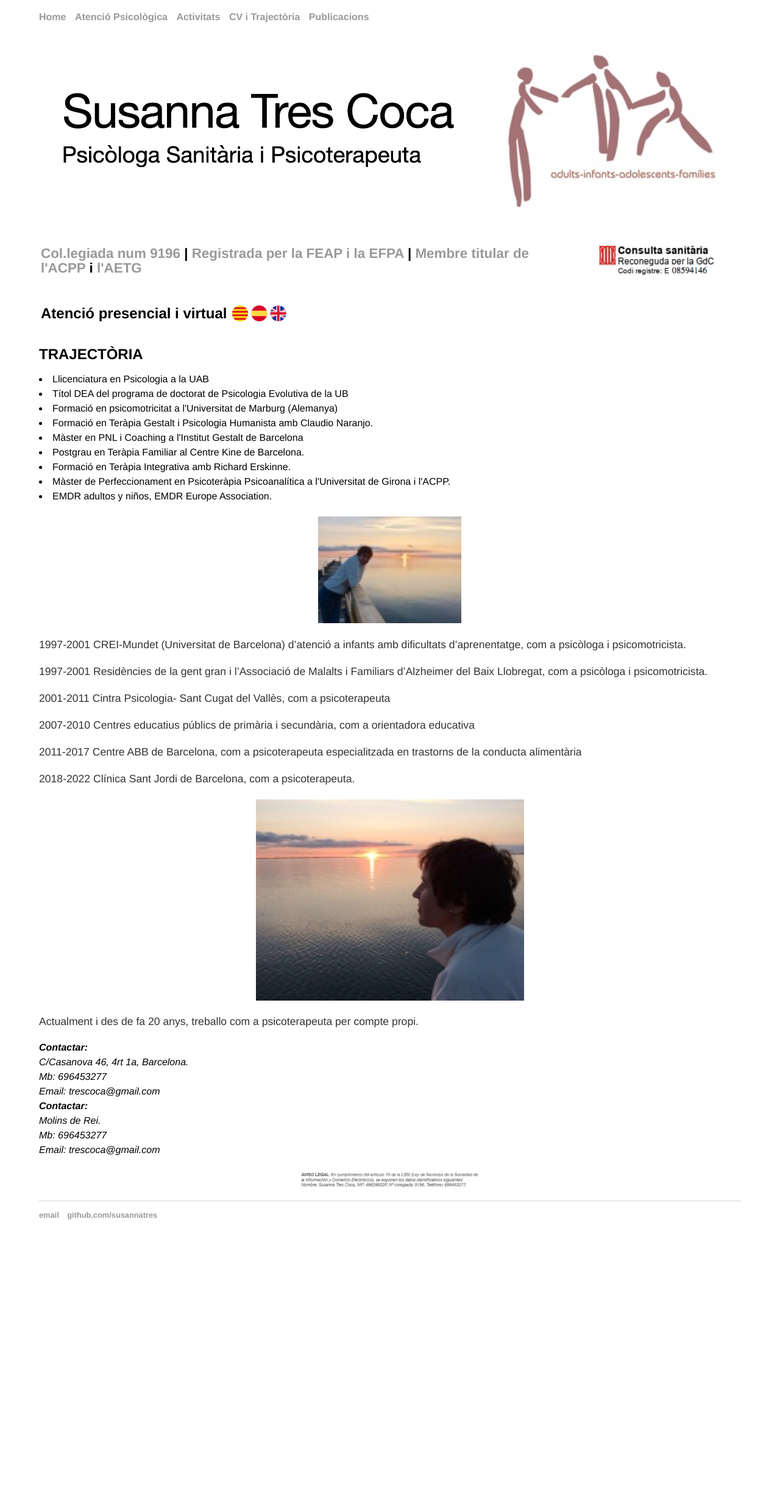
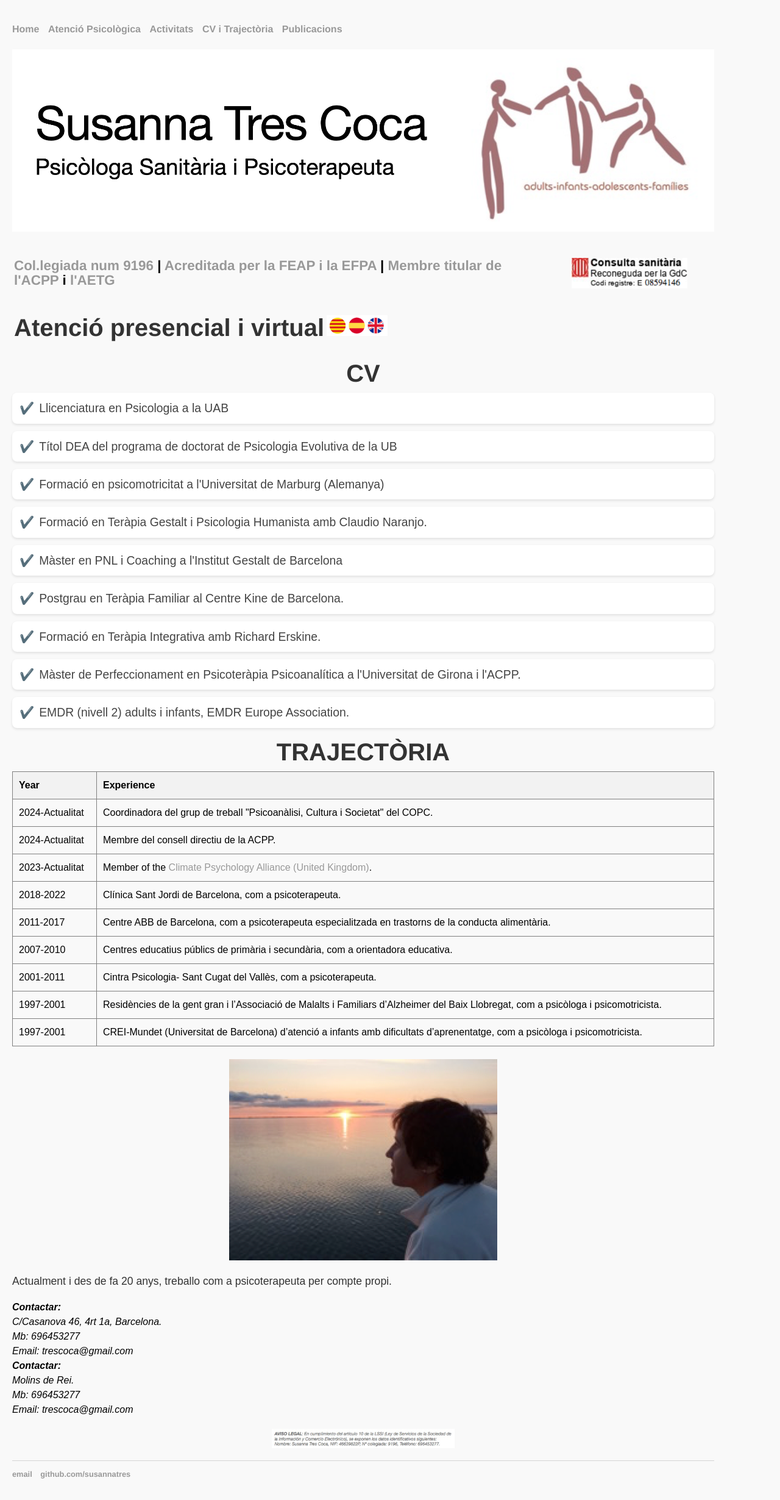
Before and after one commit to susannatres/susannatres.github.io, a Jekyll site: the page built from cv/index.html, in a window 1280 px wide. Shown: the whole page at 61% size. Built offline with Jekyll 4.4.1, drawn with Linux system fonts in a browser that asks for light colours; before the commit the page ends 2015 px from its top, so only the background shows below that.

Commit message:
update cv

```diff
--- a/atencio/index.html
+++ b/atencio/index.html
@@ -22,7 +22,7 @@ img {
     <td>
         <h2>
             <a href="https://www.copc.cat/contacte/susana-tres-coca-41270">Col.legiada num 9196</a> |
-            <a href="https://www.feap.es/psicoterapeutas/2145"> Registrada per la FEAP i la EFPA</a> |
+            <a href="https://www.feap.es/psicoterapeutas/2145"> Acreditada per la FEAP i la EFPA</a> |
             <a href="https://www.psicoterapeuta.org">Membre titular de l'ACPP</a> i <a href="https://aetg.es">l'AETG</a>
         </h2>
     </td>
--- a/cv/index.html
+++ b/cv/index.html
@@ -11,6 +11,39 @@ img {
     margin: 1.2em auto;
     max-width: 100%;
 }
+body {
+    font-family: Arial, sans-serif;
+    margin: 0;
+    padding: 20px;
+    background-color: #f9f9f9;
+}
+h1 {
+    text-align: center;
+    font-size: 2.5em;
+    color: #333;
+    margin-bottom: 20px;
+}
+.cv-list {
+    list-style-type: none;
+    padding: 0;
+    margin: 0;
+}
+.cv-list li {
+    background-color: #fff;
+    margin-bottom: 12px;
+    padding: 12px;
+    border-radius: 8px;
+    box-shadow: 0 2px 4px rgba(0, 0, 0, 0.1);
+    font-size: 1.1em;
+    color: #444;
+}
+.cv-list li::before {
+    content: "✔️";
+    margin-right: 8px;
+    color: #4CAF50;
+}
+
+
 </style>
 
 <div class="main">
@@ -23,7 +56,7 @@ img {
     <td>
         <h2>
             <a href="https://www.copc.cat/contacte/susana-tres-coca-41270">Col.legiada num 9196</a> |
-            <a href="https://www.feap.es/psicoterapeutas/2145"> Registrada per la FEAP i la EFPA</a> |
+            <a href="https://www.feap.es/psicoterapeutas/2145"> Acreditada per la FEAP i la EFPA</a> |
             <a href="https://www.psicoterapeuta.org">Membre titular de l'ACPP</a> i <a href="https://aetg.es">l'AETG</a>
         </h2>
     </td>
@@ -51,44 +84,70 @@ img {
 
 <!--  END CAPCALERA  -->
 
+<h1>CV</h1>
 
-<h1>TRAJECT&Ograve;RIA</h1>
+<ul class="cv-list">
+    <li>Llicenciatura en Psicologia a la UAB</li>
+    <li>Títol DEA del programa de doctorat de Psicologia Evolutiva de la UB</li>
+    <li>Formació en psicomotricitat a l'Universitat de Marburg (Alemanya)</li>
+    <li>Formació en Teràpia Gestalt i Psicologia Humanista amb Claudio Naranjo.</li>
+    <li>Màster en PNL i Coaching a l'Institut Gestalt de Barcelona</li>
+    <li>Postgrau en Teràpia Familiar al Centre Kine de Barcelona.</li>
+    <li>Formació en Teràpia Integrativa amb Richard Erskine.</li>
+    <li>Màster de Perfeccionament en Psicoteràpia Psicoanalítica a l'Universitat de Girona i l'ACPP.</li>
+    <li>EMDR (nivell 2) adults i infants, EMDR Europe Association.</li>
+</ul>
 
-<li>Llicenciatura en Psicologia a la UAB</li>
+<h1>TRAJECTÒRIA</h1>
 
-<li> T&iacute;tol DEA del programa de doctorat de Psicologia Evolutiva de la UB</li>
+<table border="1" cellpadding="10" cellspacing="0" style="border-collapse: collapse; width: 100%; font-family: Arial, sans-serif;">
+    <thead>
+        <tr>
+            <th style="text-align: left; background-color: #f2f2f2;">Year</th>
+            <th style="text-align: left; background-color: #f2f2f2;">Experience</th>
+        </tr>
+    </thead>
+    <tbody>
+        <tr>
+            <td>2024-Actualitat</td>
+            <td>Coordinadora del grup de treball "Psicoanàlisi, Cultura i Societat" del COPC.</td>
+        </tr>
+        <tr>
+            <td>2024-Actualitat</td>
+            <td>Membre del consell directiu de la ACPP.</td>
+        </tr>
+        <tr>
+            <td>2023-Actualitat</td>
+            <td>Member of the <a href="https://www.climatepsychologyalliance.org">Climate Psychology Alliance (United Kingdom)</a>.</td>
+        </tr>
+        <tr>
+            <td>2018-2022</td>
+            <td>Clínica Sant Jordi de Barcelona, com a psicoterapeuta.</td>
+        </tr>
+        <tr>
+            <td>2011-2017</td>
+            <td>Centre ABB de Barcelona, com a psicoterapeuta especialitzada en trastorns de la conducta alimentària.</td>
+        </tr>
+        <tr>
+            <td>2007-2010</td>
+            <td>Centres educatius públics de primària i secundària, com a orientadora educativa.</td>
+        </tr>
+        <tr>
+            <td>2001-2011</td>
+            <td>Cintra Psicologia- Sant Cugat del Vallès, com a psicoterapeuta.</td>
+        </tr>
+        <tr>
+            <td>1997-2001</td>
+            <td>Residències de la gent gran i l’Associació de Malalts i Familiars d’Alzheimer del Baix Llobregat, com a psicòloga i psicomotricista.</td>
+        </tr>
+        <tr>
+            <td>1997-2001</td>
+            <td>CREI-Mundet (Universitat de Barcelona) d’atenció a infants amb dificultats d’aprenentatge, com a psicòloga i psicomotricista.</td>
+        </tr>
+    </tbody>
+</table>
 
-<li>Formaci&oacute; en psicomotricitat a l'Universitat de Marburg (Alemanya)</li>
-
-<li>Formaci&oacute; en Ter&agrave;pia Gestalt i Psicologia Humanista amb Claudio Naranjo.</li>
-
-<li>M&agrave;ster en PNL i Coaching a l'Institut Gestalt de Barcelona</li>
-    <li>Postgrau en Ter&agrave;pia Familiar al Centre Kine de Barcelona.</li>
-    <li>Formaci&oacute; en Ter&agrave;pia Integrativa amb Richard Erskinne.</li>
-    <li>M&agrave;ster de Perfeccionament en Psicoter&agrave;pia Psicoanal&iacute;tica a l'Universitat de Girona i l'ACPP.</li>
-    <li>EMDR adultos y niños, EMDR Europe Association.</li>
-
-
-<p><img src="../images/CV1.png" height=20%/></p>
-
-
-       <p align="justify">1997-2001 CREI-Mundet (Universitat de Barcelona) d’atenció a infants amb dificultats d’aprenentatge, com a psicòloga i psicomotricista.  </p>
-       <p align="justify">1997-2001 Residències de la gent gran i l’Associació de Malalts i Familiars d’Alzheimer del Baix Llobregat, com a psicòloga i psicomotricista.
-
- </p>
-       <p align="justify"> 2001-2011  Cintra Psicologia- Sant Cugat del Vallès, com a psicoterapeuta</p>
-
-<p align="justify">2007-2010  Centres educatius públics de primària i secundària, com a orientadora educativa </p>
-
-<p align="justify">2011-2017 Centre ABB de Barcelona, com a psicoterapeuta especialitzada en trastorns de la conducta alimentària</p>
-
- <p align="justify">2018-2022 Clínica Sant Jordi de Barcelona, com a psicoterapeuta.</p>
-
-
-<p><img src="../images/Cv3.png" height=30%/></p>
-
-
-
+<p><img src="../images/Cv3.png" height=20%/></p>
 
 <p align="justify">Actualment i des de fa 20 anys, treballo com a psicoterapeuta per compte propi.</p>
 
--- a/index.html
+++ b/index.html
@@ -29,7 +29,7 @@ img {
     <td>
         <h2>
             <a href="https://www.copc.cat/contacte/susana-tres-coca-41270">Col.legiada num 9196</a> |
-            <a href="https://www.feap.es/psicoterapeutas/2145"> Registrada per la FEAP i la EFPA</a> |
+            <a href="https://www.feap.es/psicoterapeutas/2145"> Acreditada per la FEAP i la EFPA</a> |
             <a href="https://www.psicoterapeuta.org">Membre titular de l'ACPP</a> i <a href="https://aetg.es">l'AETG</a>
         </h2>
     </td>
```
Also changed, not shown: cv/index_esp.html (added, +165 -0 lines), pubs/index.html (+19 -18 lines), xerrades/index.html (+23 -18 lines), images/cafe_del_clima_flyer.jpg (added), images/xerrada1_landscape.png (added).
